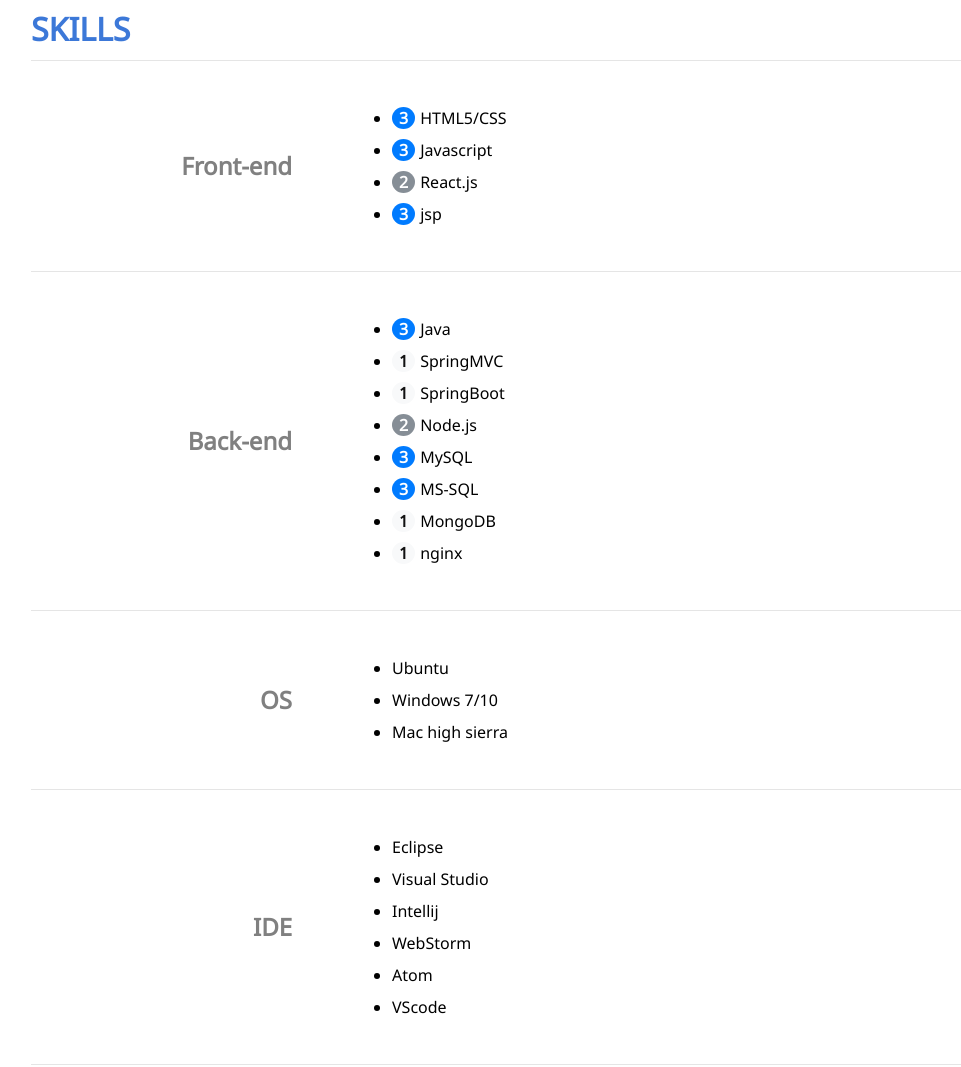
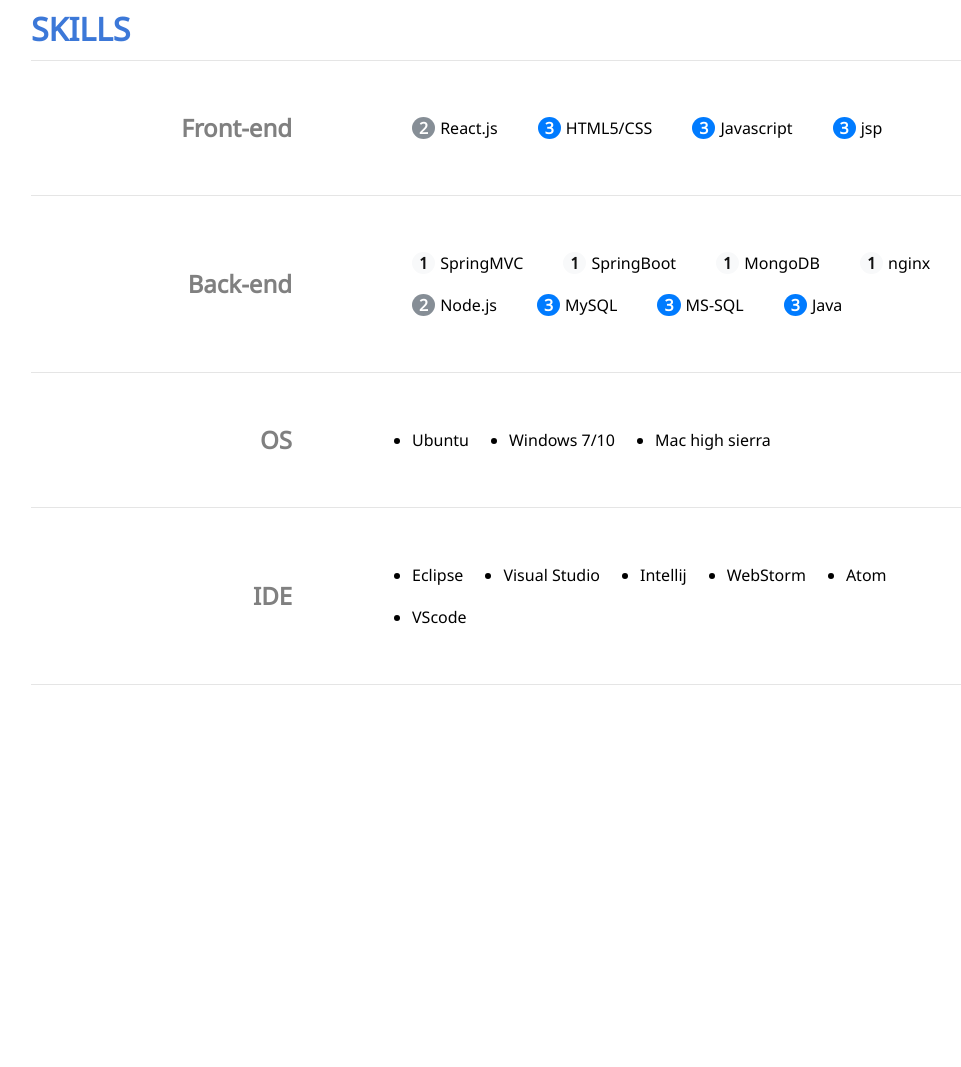
Before and after one commit to junhyeok-im/resume, a plain HTML site: page index.html in a window 1280 px wide. Shown: the part 700-1767 px from the top of the page, without its empty margins (124-1085 px from the left). After the commit the page ends 1390 px from the top, so only its background shows below. Drawn offline with Linux system fonts and the light colour scheme.

Commit message:
개발 능력 테이블 css 수정

```diff
--- a/index.html
+++ b/index.html
@@ -66,10 +66,10 @@
                     <tr>
                         <th>Front-end</th>
                         <td>
-                            <ul>
+                            <ul class="container__badge">
+                                <li><span class="badge badge__secondary">2</span>React.js</li>
                                 <li><span class="badge badge__primary">3</span>HTML5/CSS</li>
                                 <li><span class="badge badge__primary">3</span>Javascript</li>
-                                <li><span class="badge badge__secondary">2</span>React.js</li>
                                 <li><span class="badge badge__primary">3</span>jsp</li>
                             </ul>
                         </td>
@@ -77,15 +77,15 @@
                     <tr>
                         <th>Back-end</th>
                         <td>
-                            <ul>
-                                <li><span class="badge badge__primary">3</span>Java</li>
+                            <ul class="container__badge">
                                 <li><span class="badge badge__light">1</span>SpringMVC</li>
                                 <li><span class="badge badge__light">1</span>SpringBoot</li>
+                                <li><span class="badge badge__light">1</span>MongoDB</li>
+                                <li><span class="badge badge__light">1</span>nginx</li>
                                 <li><span class="badge badge__secondary">2</span>Node.js</li>
                                 <li><span class="badge badge__primary">3</span>MySQL</li>
                                 <li><span class="badge badge__primary">3</span>MS-SQL</li>
-                                <li><span class="badge badge__light">1</span>MongoDB</li>
-                                <li><span class="badge badge__light">1</span>nginx</li>
+                                <li><span class="badge badge__primary">3</span>Java</li>
                             </ul>
                         </td>
                     </tr>
--- a/style.css
+++ b/style.css
@@ -97,7 +97,16 @@ table.table__open {
     border-bottom: 1px solid rgba(0,0,0,.1);
     padding: 30px;
 }
-
+.table__open ul {
+    overflow: hidden;
+}
+.table__open ul.container__badge {
+    list-style-type: none;
+}
+.table__open ul li {
+    float: left;
+    margin: 10px 20px;
+}
 /* badge */
 .badge {
     color: white;
```
